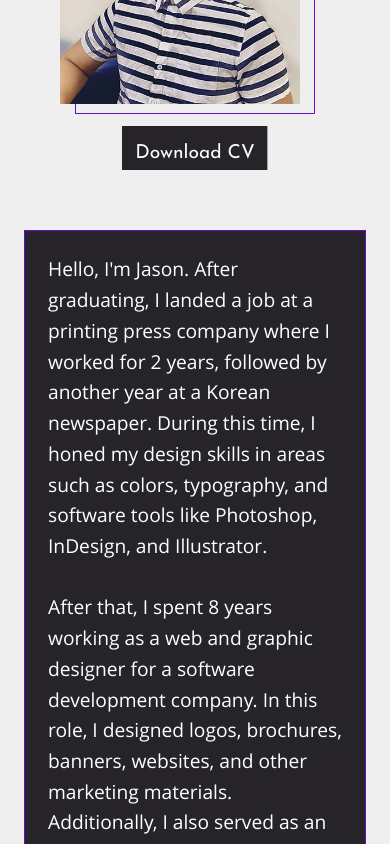
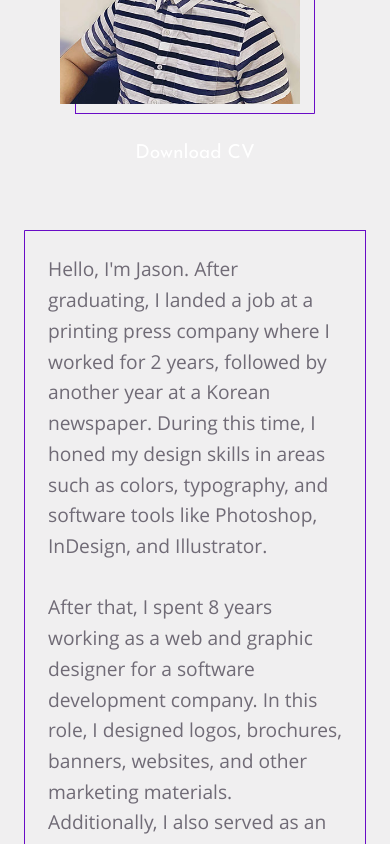
Before and after one commit to jdcanonoy21/jdportfolio, a React (Create React App) app: page / in a window 390 px wide. Shown: the part 1280-2124 px from the top of the page. Built offline with nearby package versions, Linux system fonts and the light colour scheme.

Commit message:
responsive fix text effect

```diff
--- a/src/sass/base/_typhography.scss
+++ b/src/sass/base/_typhography.scss
@@ -14,38 +14,3 @@
   color: var(--color-black);
   font-family: openSans;
 }
-
-
-.textEffect {
-  border:0;
-  background-size: 1240%;
-  background-image: linear-gradient(120deg, transparent 0%, transparent 50%, var(--color-black) 50%);
-  transition: background-position 3s;
-  transition-delay: 1s;
-  width: 100%;
-  overflow: hidden;
-
-
-  &__cover{
-    background-position: 100%;
-    & > p, ul, h2, h3 {
-      transform: translateY(200%);
-      opacity: 0;
-      animation: slide-in 1s ease-out forwards;
-      animation-delay: 1s;
-      color: var(--color-white);
-    }
-  }
-}
-
-
-@keyframes slide-in {
-	0% {
-		opacity: 0;
-    transform: translateY(200%);
-	}
-	100% {
-		opacity: 1;
-		transform: translateY(0%);
-	}
-}
```
